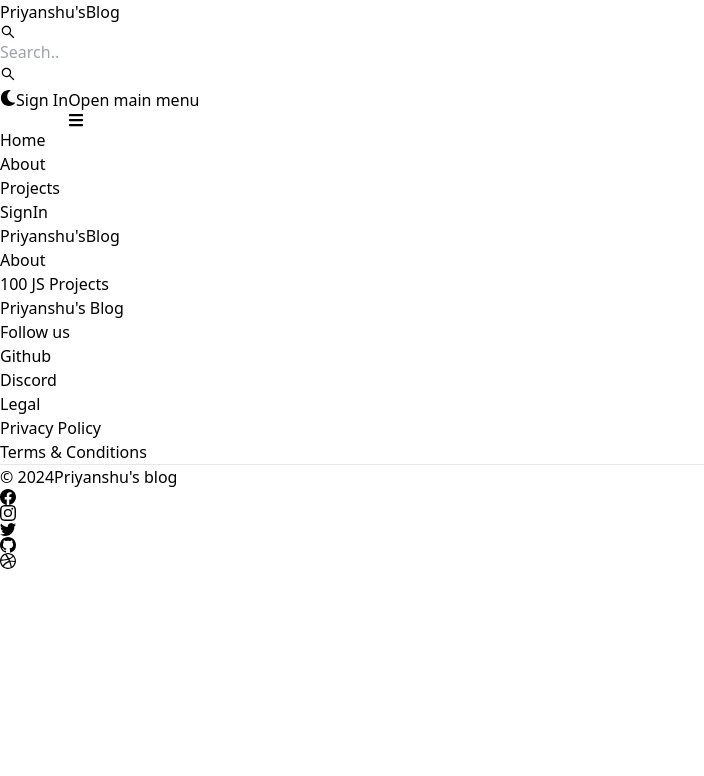
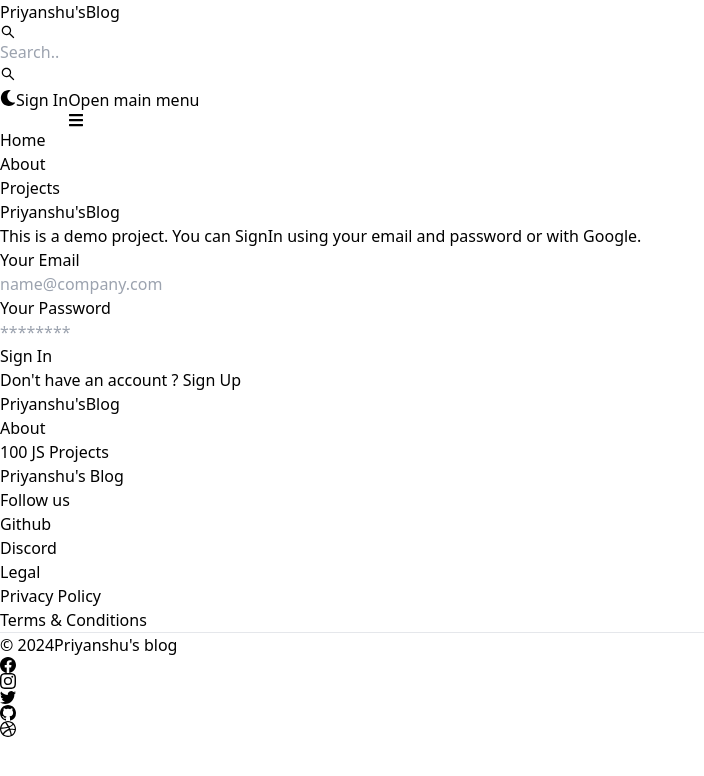
Before and after one commit to PriyanshuMishra4001/mern-blog, a React (Vite) app in the folder client/: page /sign-in in a window 1280 px wide. Shown: the top 776 px of the page, without its empty margins (0-704 px from the left). Built offline with nearby package versions, Linux system fonts and the light colour scheme.

Commit message:
Completed Sign In page functionality

```diff
--- a/client/src/pages/SignIn.jsx
+++ b/client/src/pages/SignIn.jsx
@@ -1,9 +1,106 @@
-import React from 'react'
+import { Alert, Button, Label, Spinner, TextInput } from "flowbite-react";
+import { React, useState } from "react";
+import { Link,useNavigate } from "react-router-dom";
+export default function SignIn() {
+  const [formData, setFormData] = useState({});
+  const [errorMessage, setErrorMessage] = useState(null);
+  const [loading, setLoading] = useState(false);
+  const navigate = useNavigate();
+  const handleChange = (e) => {
+    setFormData({ ...formData, [e.target.id]: e.target.value });
+  };
 
-export default function SignIn() {
+  const handleSubmit = async (e) => {
+    e.preventDefault();
+    if ( !formData.email || !formData.password) {
+      return setErrorMessage("Please fill out all fields.");
+    }
+    try {
+      setLoading(true);
+      setErrorMessage(null);
+      const res = await fetch("/api/auth/signin", {
+        method: "POST",
+        headers: { "Content-Type": "application/json" },
+        body: JSON.stringify(formData),
+      });
+      const data = await res.json();
+      if (data.success === false) {
+        return setErrorMessage(data.message);
+      }
+      setLoading(false);
+      if(res.ok){
+        navigate('/');
+      }
+    } catch (error) {
+      setErrorMessage(error.message);
+      setLoading(false);
+    }
+  };
+
   return (
-    <div>
-      SignIn
+    <div className="min-h-screen mt-20">
+      <div className="flex p-3 max-w-3xl mx-auto flex-col md:flex-row md:items-center gap-5">
+        <div className="flex-1">
+          <Link to="/" className="font-bold text-4xl">
+            <span className="px-2 py-1 bg-gradient-to-r from-indigo-500 via-purple-500 to-pink-500 rounded-lg text-white">
+              Priyanshu's
+            </span>
+            Blog
+          </Link>
+          <p className="text-sm mt-5">
+            This is a demo project. You can SignIn using your email and password
+            or with Google.
+          </p>
+        </div>
+
+        <div className="flex-1">
+          <form className="flex flex-col gap-4" onSubmit={handleSubmit}>
+            <div>
+              <Label value="Your Email" />
+              <TextInput
+                type="text"
+                placeholder="name@company.com"
+                id="email"
+                onChange={handleChange}
+              />
+            </div>
+            <div>
+              <Label value="Your Password" />
+              <TextInput
+                type="password"
+                placeholder="********"
+                id="password"
+                onChange={handleChange}
+              />
+            </div>
+            <Button
+              gradientDuoTone="purpleToPink"
+              type="submit"
+              disabled={loading}
+            >
+              {loading ? (
+                <>
+                  <Spinner size="sm" />
+                  <span className="pl-3">Loading...</span>
+                </>
+              ) : (
+                "Sign In"
+              )}
+            </Button>
+          </form>
+          <div className="flex gap-2 text-sm mt-5">
+            <span>Don't have an account ? </span>
+            <Link to="/sign-up" className="text-blue-500">
+              Sign Up
+            </Link>
+          </div>
+          {errorMessage && (
+            <Alert className="mt-5" color="failure">
+              {errorMessage}
+            </Alert>
+          )}
+        </div>
+      </div>
     </div>
-  )
+  );
 }
```
